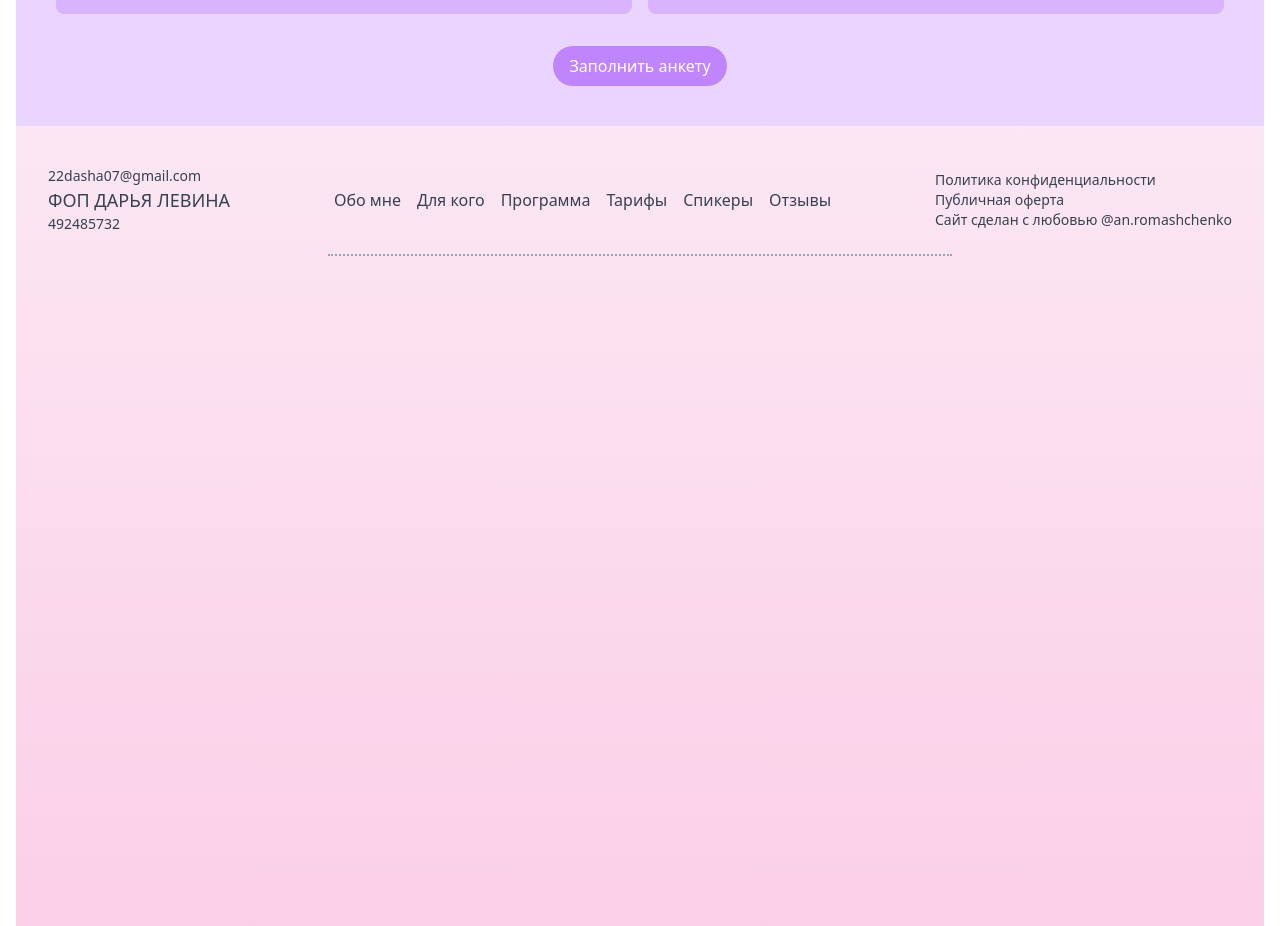
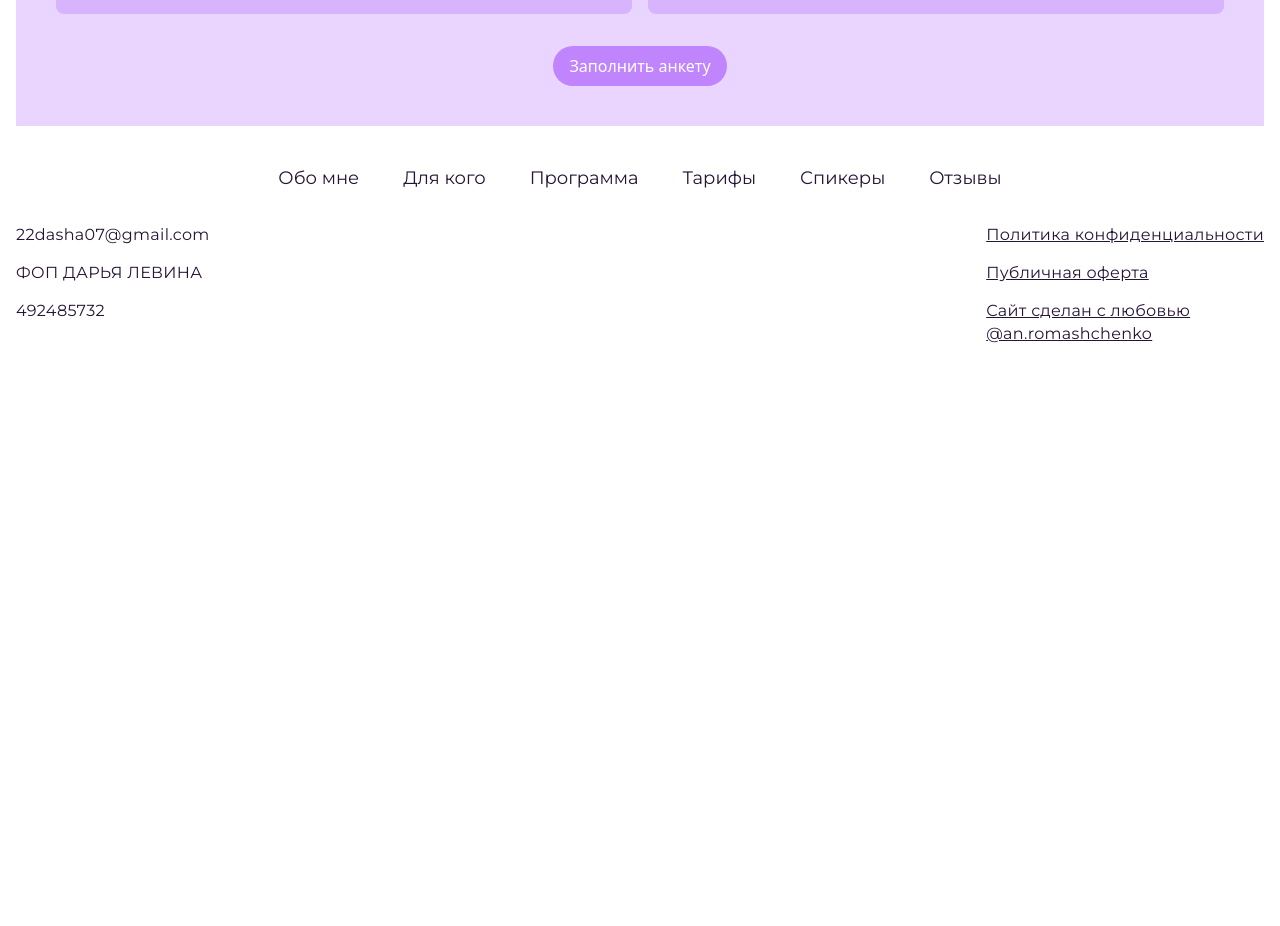
Before and after one commit to serzhlukasohov/daria-target, a Next.js app: page / in a window 1280 px wide. Shown: the part 10980-11906 px from the top of the page. After the commit the page ends 11345 px from the top, so only its background shows below. Built offline with nearby package versions, Linux system fonts and the light colour scheme.

Commit message:
Added footer without additional elements

```diff
--- a/src/components/Footer/Footer.module.css
+++ b/src/components/Footer/Footer.module.css
@@ -0,0 +1,62 @@
+.footerContent {
+  padding-top: 40px;
+  padding-bottom: 20px;
+}
+
+.footerTop {
+  display: flex;
+  justify-content: space-between;
+  align-items: flex-start;
+}
+
+.contactInfo {
+  color: var(--slate-gray);
+}
+
+.email {
+  margin-bottom: 16px;
+  color: var(--dark-plum);
+  font: var(--font-regular-16);
+  letter-spacing: var(--letter-spacing-32);
+}
+
+.businessName {
+  margin-bottom: 16px;
+  color: var(--dark-plum);
+  font: var(--font-regular-16);
+  letter-spacing: var(--letter-spacing-32);
+}
+
+.businessNumber {
+  color: var(--dark-plum);
+  font: var(--font-regular-16);
+  letter-spacing: var(--letter-spacing-32);
+}
+
+.navLinks {
+  display: flex;
+  align-items: flex-start;
+  justify-content: center;
+  gap: 44px;
+  margin-bottom: 32px;
+}
+
+.navLinks a {
+  color: var(--dark-plum);
+  font: var(--font-regular-18);
+  letter-spacing: var(--letter-spacing);
+}
+
+.footerLinks p {
+  margin-bottom: 16px;
+  color: var(--dark-plum);
+  font: var(--font-regular-16);
+  letter-spacing: var(--letter-spacing-32);
+  text-decoration-line: underline;
+}
+.footerLinks p:last-child {
+  margin: 0;
+}
+.footerLinks p:nth-child(3) {
+  margin: 0;
+}
--- a/src/components/Footer/index.js
+++ b/src/components/Footer/index.js
@@ -1,47 +1,33 @@
 import React from "react";
-import styled from "./Footer.module.css";
+import styles from "./Footer.module.css";
 
 const Footer = () => {
   return (
-    <div className="min-h-screen bg-gradient-to-b from-pink-100 to-pink-200">
-      <div className="pt-10 pb-5 px-8">
-        <div className="flex justify-between items-center">
-          <div className="text-gray-700">
-            <p className="text-sm">22dasha07@gmail.com</p>
-            <h1 className="text-lg font-medium">ФОП ДАРЬЯ ЛЕВИНА</h1>
-            <p className="text-sm">492485732</p>
+    <footer className={styles.footerBackground}>
+      <div className={styles.footerContent}>
+        <nav className={styles.navLinks}>
+          <a href="#" className={styles.navLink}>Обо мне</a>
+          <a href="#" className={styles.navLink}>Для кого</a>
+          <a href="#" className={styles.navLink}>Программа</a>
+          <a href="#" className={styles.navLink}>Тарифы</a>
+          <a href="#" className={styles.navLink}>Спикеры</a>
+          <a href="#" className={styles.navLink}>Отзывы</a>
+        </nav>
+        <div className={styles.footerTop}>
+          <div className={styles.contactInfo}>
+            <p className={styles.email}>22dasha07@gmail.com</p>
+            <h1 className={styles.businessName}>ФОП ДАРЬЯ ЛЕВИНА</h1>
+            <p className={styles.businessNumber}>492485732</p>
           </div>
-          <nav className="flex space-x-4">
-            <a href="#" className="text-gray-700 hover:text-gray-900">
-              Обо мне
-            </a>
-            <a href="#" className="text-gray-700 hover:text-gray-900">
-              Для кого
-            </a>
-            <a href="#" className="text-gray-700 hover:text-gray-900">
-              Программа
-            </a>
-            <a href="#" className="text-gray-700 hover:text-gray-900">
-              Тарифы
-            </a>
-            <a href="#" className="text-gray-700 hover:text-gray-900">
-              Спикеры
-            </a>
-            <a href="#" className="text-gray-700 hover:text-gray-900">
-              Отзывы
-            </a>
-          </nav>
-          <div className="text-gray-700 text-sm">
+          <div className={styles.footerLinks}>
             <p>Политика конфиденциальности</p>
             <p>Публичная оферта</p>
-            <p>Сайт сделан с любовью @an.romashchenko</p>
+            <p>Сайт сделан с любовью</p>
+            <p>@an.romashchenko</p>
           </div>
         </div>
       </div>
-      <div className="flex justify-center">
-        <div className="w-1/2 border-dotted border-t-2 border-gray-400"></div>
-      </div>
-    </div>
+    </footer>
   );
 };
 
--- a/src/styles/globals.css
+++ b/src/styles/globals.css
@@ -8,6 +8,13 @@
   --font-mono: ui-monospace, Menlo, Monaco, 'Cascadia Mono', 'Segoe UI Mono',
     'Roboto Mono', 'Oxygen Mono', 'Ubuntu Monospace', 'Source Code Pro',
     'Fira Mono', 'Droid Sans Mono', 'Courier New', monospace;
+
+  --dark-plum: #261436;
+  --slate-gray: #4B5563;
+
+  --font-regular-16: normal 400 16px/140% Montserrat;
+  --font-regular-18: normal 400 18px/140% Montserrat;
+  --letter-spacing-32: 0.32px;
 }
 
 * {
```
